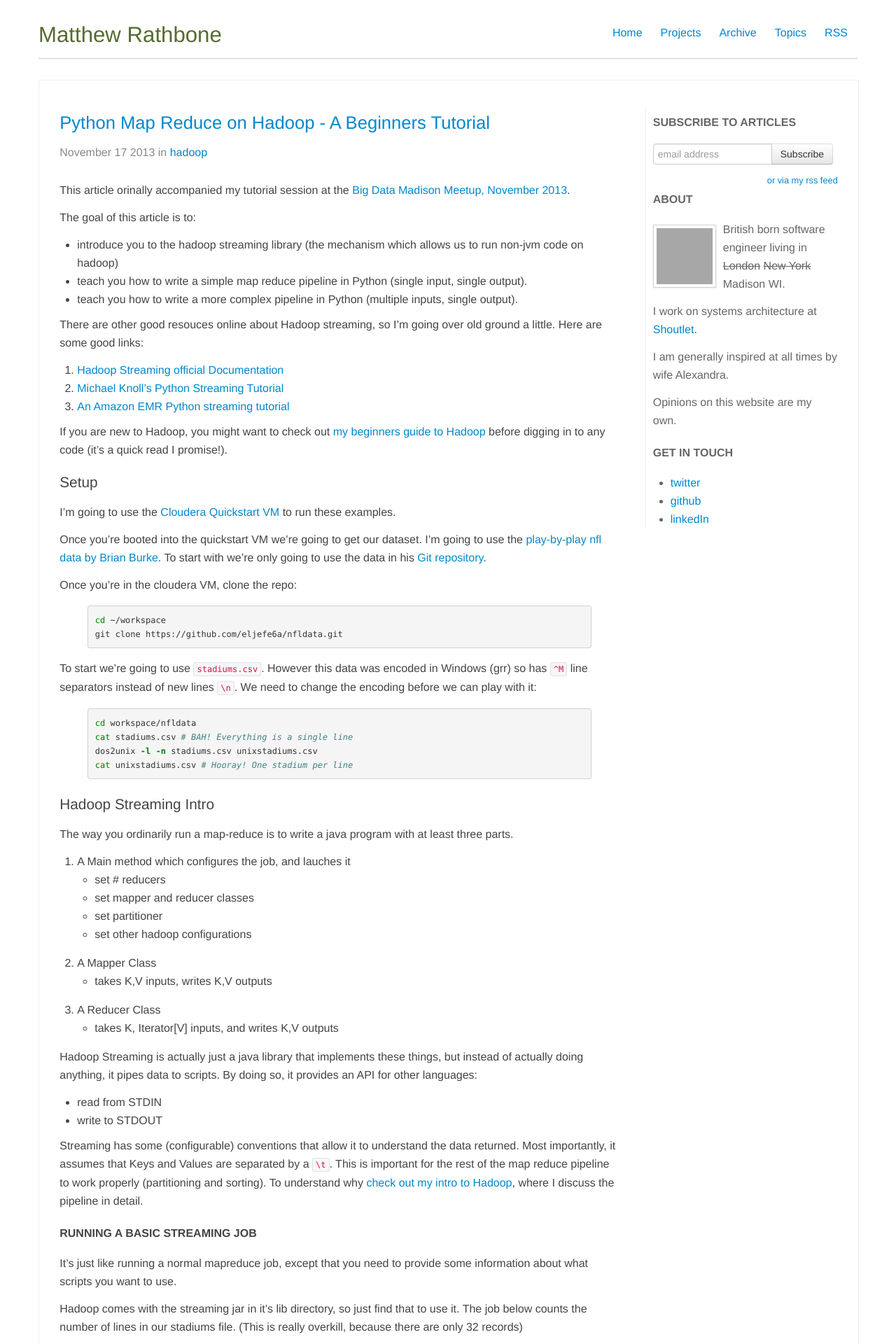
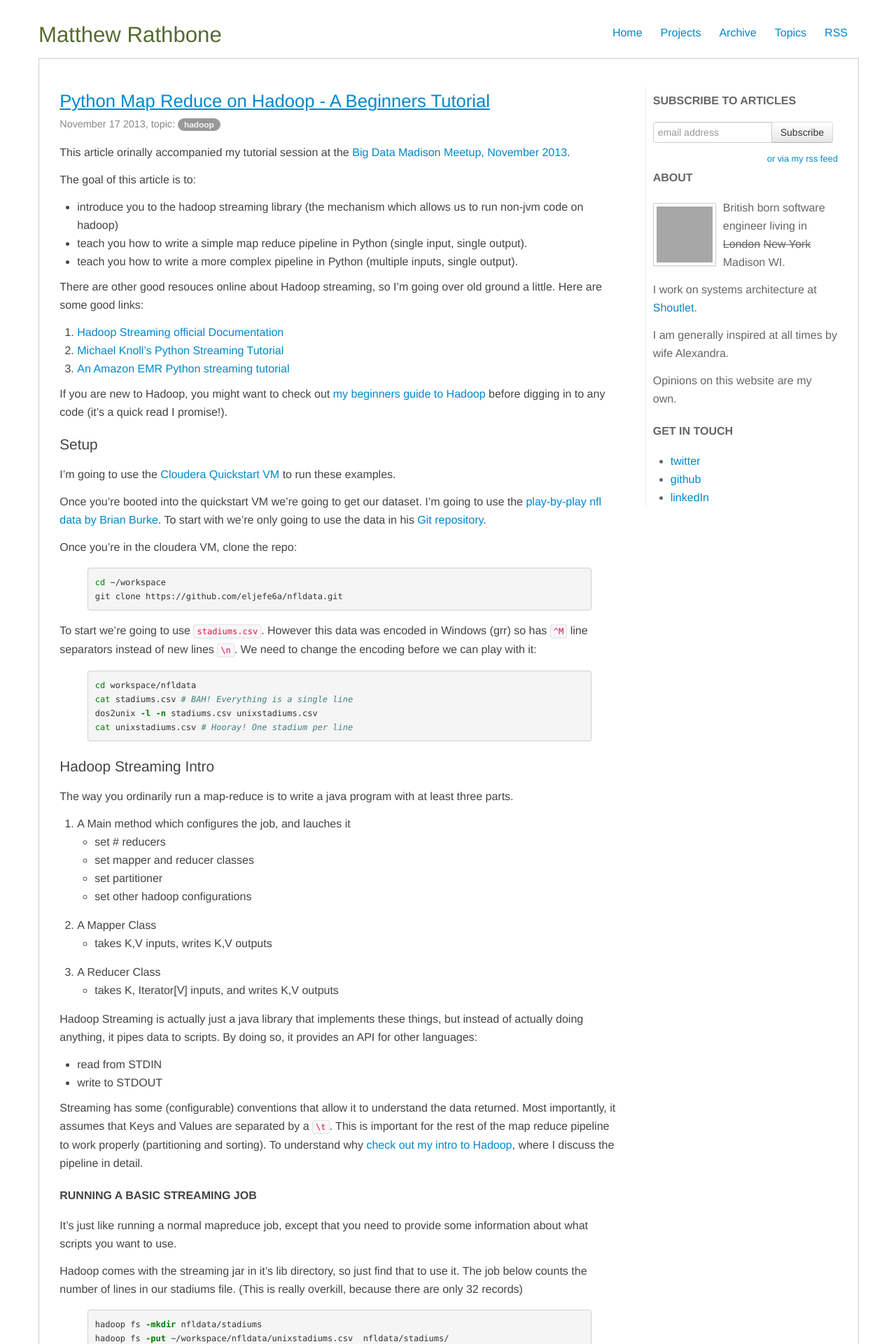
Before and after one commit to rathboma/rathboma.github.com, a Jekyll site: the page built from index.html, in a window 1280 px wide. Shown: the top 1920 px of the page at 70% size. Built offline with Jekyll 4.4.1, drawn with Linux system fonts in a browser that asks for light colours; the list of posts is cut into pages by our own code; some of the changed text lies outside the part shown; grey boxes are pictures that could not be loaded.

Commit message:
slight style tweaks

```diff
--- a/css/styles.css
+++ b/css/styles.css
@@ -52,8 +52,8 @@ div.mrow div.block3 {
 
 div.header {
   margin-top:30px;
-  margin-bottom: 30px;
-  border-bottom: solid 1px #ccc;
+  /*margin-bottom: 30px;*/
+  /*border-bottom: solid 1px #ccc;*/
 }
 
 div.header ul.nav {
@@ -78,8 +78,7 @@ div.header h2.muted a:hover {
 }*/
 
 div.maincontent {
-
-  border:solid 1px #eee;
+  border:solid 1px #ccc;
 }
 
 
@@ -89,10 +88,15 @@ div.post {
   margin-bottom:25px;
 }
 
+div.post h1 {
+  margin-bottom:0;
+}
 
 div.post p.subtitle {
   color:#888;
+  font-size: 0.9em;
   padding-bottom:15px;
+  margin-bottom:0px;
 }
 
 div.post img {
@@ -151,8 +155,12 @@ div.footer span.right {
 
 div.postlist div.post {
   padding-bottom:30px;
-  border-bottom: solid 20px #eee;
+  border-bottom: solid 4px #666;
   margin-bottom:30px;
+}
+
+div.postlist div.post h1 a {
+  text-decoration:underline;
 }
 
 div.pagination {
--- a/index.html
+++ b/index.html
@@ -8,7 +8,7 @@ title: Home
     {% capture subject %}{% if post.subject %}{{post.subject}}{% else %}general{% endif %}{% endcapture %}
     <div class="post">
       <h1><a href="{{ post.url }}">{{ post.title }}</a></h1>
-      <p class="subtitle">{{ post.date | date: "%B %d %Y" }} in <a href="/archive/topics.html#{{subject}}">{{subject}}</a></p>
+      <p class="subtitle">{{ post.date | date: "%B %d %Y" }}, topic: <a class="badge" href="/archive/topics.html#{{subject}}">{{subject}}</a></p>
       {{ post.content }}
     </div>
      <!-- here add you post markup -->
```
